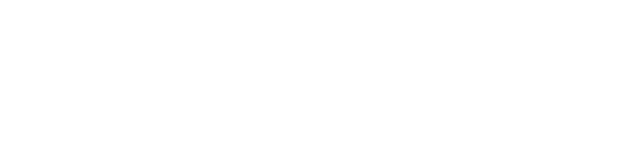
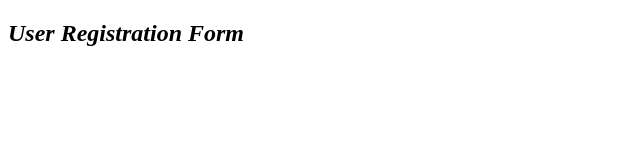
Before and after one commit to Rutuja20Sanap/icp8.0, a plain HTML site: page index.html in a window 1280 px wide. Shown: the whole page, without its empty margins (0-640 px from the left). Drawn offline with Linux system fonts and the light colour scheme.

Commit message:
Body added

```diff
--- a/index.html
+++ b/index.html
@@ -4,3 +4,5 @@
 
     <title>form</title>
 </head>
+<body>
+  <h2><i>User Registration Form</i></h2>
```
